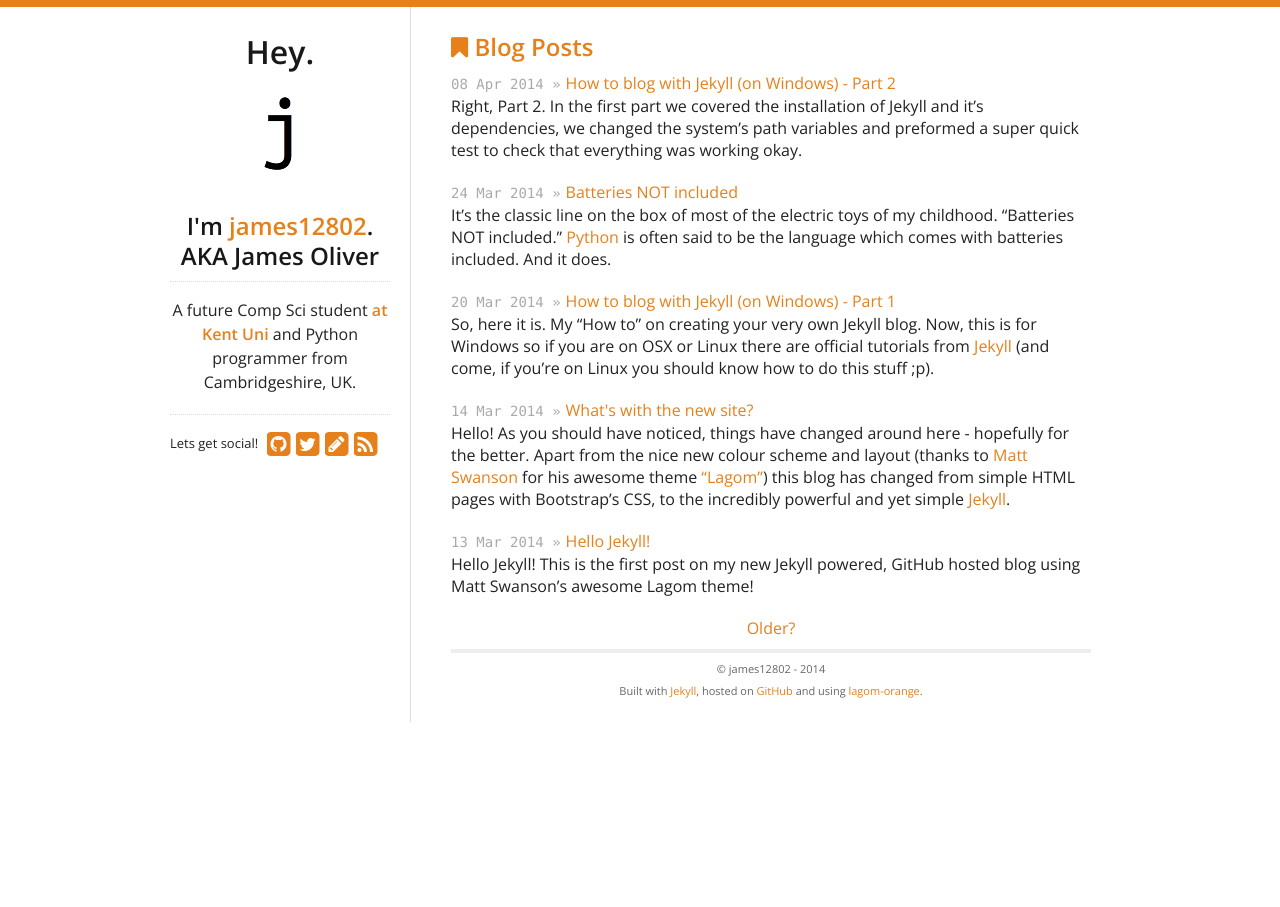
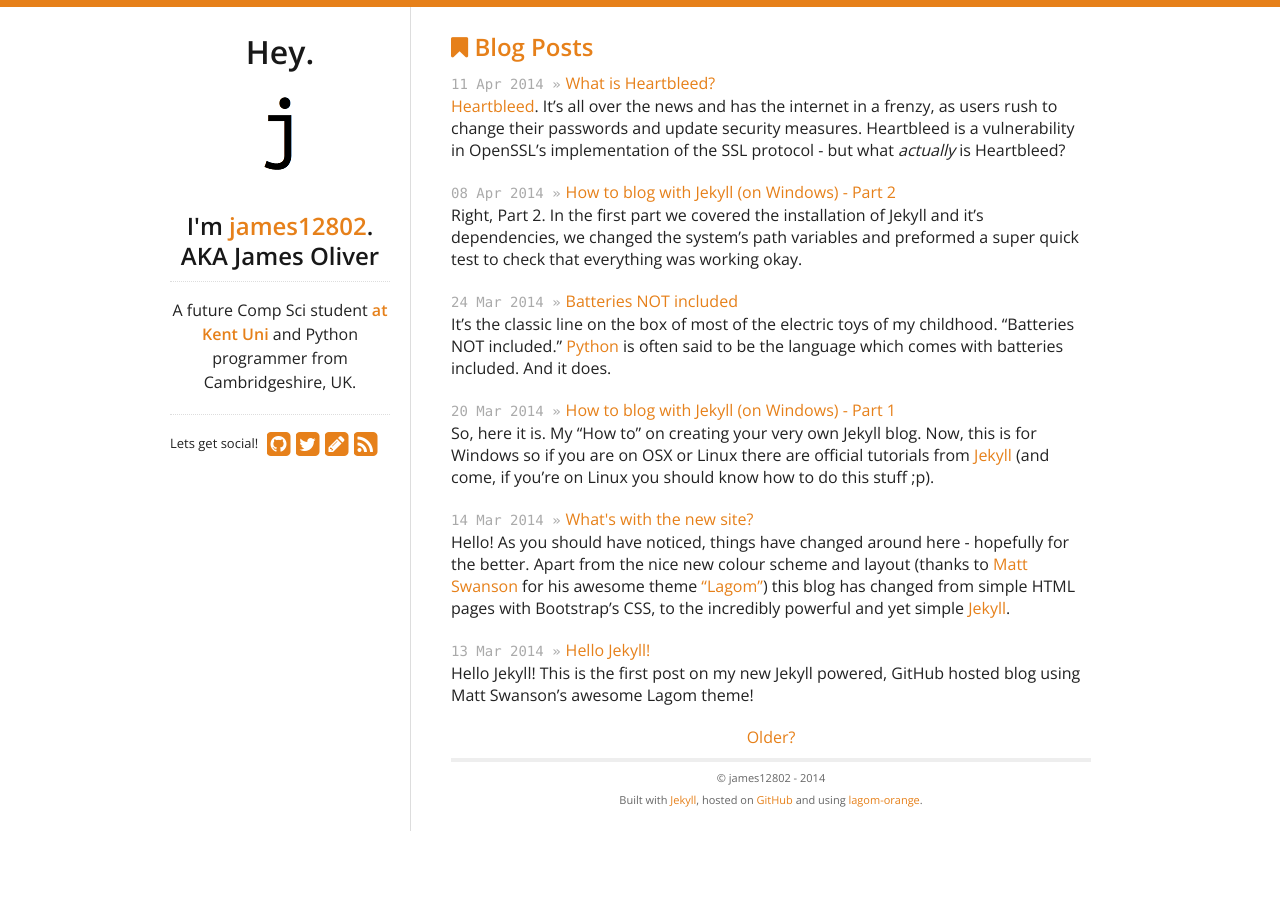
Before and after one commit to ruxia/james12802.github.io, a Jekyll site: the page built from index.html, in a window 1280 px wide. Built offline with Jekyll 4.4.1, drawn with Linux system fonts in a browser that asks for light colours; nearby versions of some CDN libraries; some of the changed lines change nothing that is shown.

Commit message:
New post "What is Heartbleed?"

```diff
--- a/_drafts/what-is-heartbleed.md
+++ b/_posts/2014-04-11-what-is-heartbleed.md
@@ -34,9 +34,37 @@
 The webserver receives the message and saves both the payload and the header in its memory. The server responds with a "keep-alive" message, but first an OpenSSL library reads last 14 characters the server stored in its memory and then sends the message to the client. These 14 characters should be the contents of the payload and if they are, connection continues.
 
 ## Heartbleed
-Now we have the basics down, back to the heart (;p) of the matter. Heartbleed or CVE-2014-0160 is the name of fatal flaw which results in the **OpenSSL library not checking that the "heartbeat" payload size actually corresponds with length of data being sent.**
+Now we have the basics down, back to the heart (;p) of the matter. Heartbleed or CVE-2014-0160 is the name of fatal flaw which results in the **OpenSSL library not checking that the "heartbeat" payload size actually corresponds with length of data being sent.** When a user creates a "heartbeat" message, they can state in the header that the payload is of any size up to 64 kilobytes regardless of the payloads true size.
+
+This means I could send my "heartbeat" again, but this time with the header of 65535 while keeping the payload the same. When the server responds it would collect the last 65535 bytes of data and send this to the client responsible for that "heartbeat". This means that I would receive:
+
+    james'-payload
+
+As well as 65521 bytes of extra data, which could potentially contain sensitive data such as user names, passwords, random garbage, private keys and even the admin's login details! This attack can be preformed over and over, grating the client more of the server's memory with more sensitive data being reviled each time. The Heartbleed attack is can be preformed completely anomalously and undetectably.
+
+## Flip it
+The Heartbleed attack can be flipped on its head with a malicious server attacking a client. A server would be say the size of its "stay-alive" payload is 65535, resulting in the client's web server leaking 64 kilobytes of data back to the server. This is less likely to result in the leaking of usable data and can't be done anomalously.
+
+## Fix it
+The Heartbleed attack can be fixed by updating both client and server versions of OpenSSL, revoking TLS keys and regenerating with a new and patched version of OpenSSL and clients should change passwords **once** the service has updated their OpenSSL version.
+
+## Check it
+You can check if any sites you use have been effected by using the [LastPass Heartbleed][lp] tool, which will show if a password change is recommend as well as when to do it.
+
+Let me know what you think of the article bellow - suggestments and improvements are very welcome.
+
+### Further Reading
+Most of my understanding of Heartbleed came from these sources and I recommend reading for even more info:
+
+* dr jimbob's amazing [answer on security.stackexchange][se]
+* Wikipedia's [article][wiki]
+* Heartbleed's [official site][heartbleed]
+
 
 [heartbleed]: http://heartbleed.com
 [img-heartbleed-logo]: /assets/images/heartbleed-logo.jpg
 [ap]: http://www.apache.org/
 [nx]: http://wiki.nginx.org/Main
+[se]: http://security.stackexchange.com/questions/55343/how-to-explain-heartbleed-without-technical-terms
+[wiki]: http://en.wikipedia.org/wiki/Heartbleed
+[lp]: https://lastpass.com/heartbleed/
```
